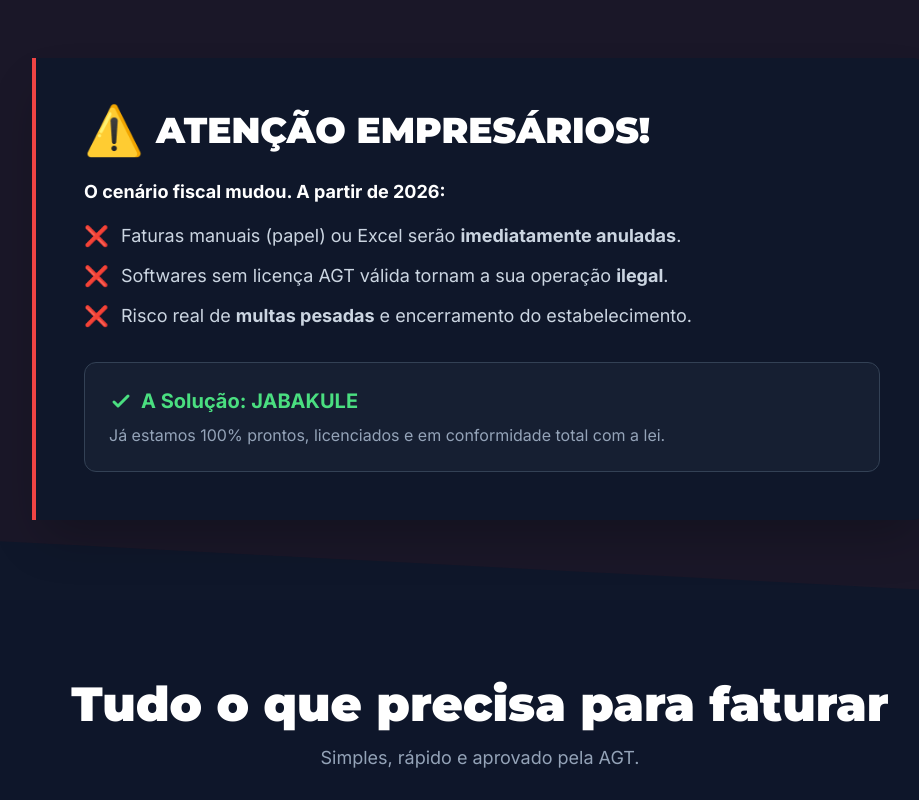
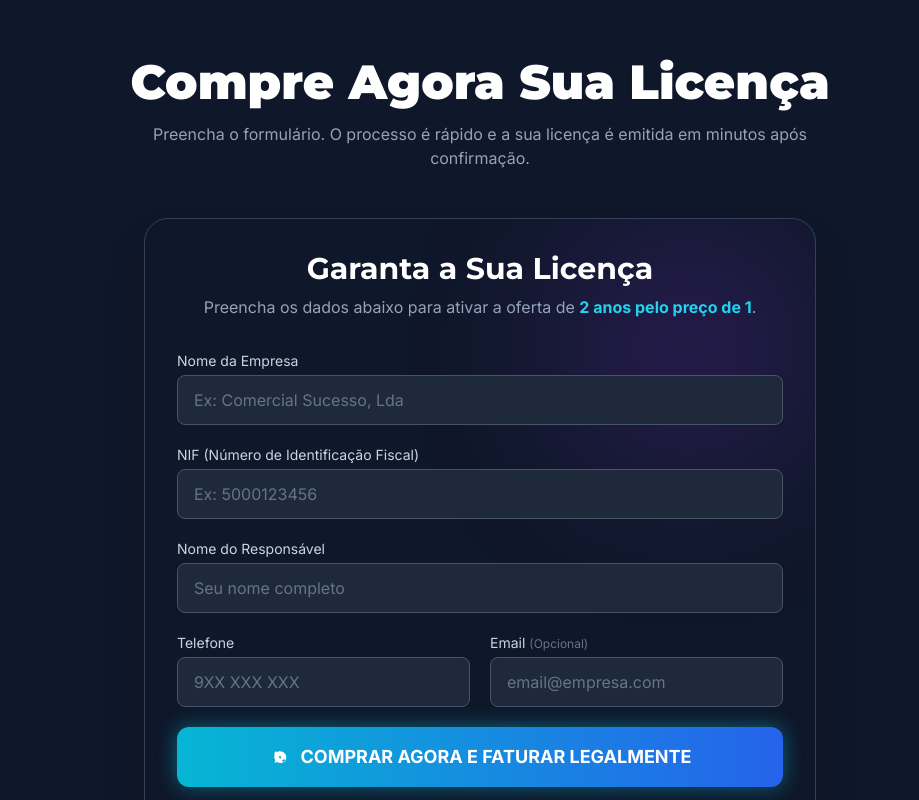
Before and after one commit to Rolymaya/jabakule, an Angular app: page / in a window 1280 px wide. Shown: the part 900-1700 px from the top of the page, without its empty margins (160-1079 px from the left). Built offline with nearby package versions, Linux system fonts and the light colour scheme.

Commit message:
feat: reorganize landing page sections and simplify purchase form

```diff
--- a/src/app.component.ts
+++ b/src/app.component.ts
@@ -138,6 +138,19 @@
             <div class="text-2xl mb-2">🔧</div>
             <div class="font-bold text-white text-sm">Suporte 24/7</div>
           </div>
+        </div>
+      </section>
+
+      <!-- Form Section -->
+      <section id="buy" class="py-20 relative">
+        <div class="absolute inset-0 bg-grid-pattern opacity-10 pointer-events-none"></div>
+        <div class="container mx-auto px-4 lg:px-32 flex flex-col items-center">
+            <h2 class="text-3xl md:text-5xl font-black text-center text-white mb-4">Compre Agora Sua Licença</h2>
+            <p class="text-slate-400 text-center mb-12 max-w-2xl">Preencha o formulário. O processo é rápido e a sua licença é emitida em minutos após confirmação.</p>
+
+            <div class="w-full max-w-2xl">
+              <app-purchase-form></app-purchase-form>
+            </div>
         </div>
       </section>
 
@@ -320,18 +333,6 @@
         </div>
       </section>
 
-      <!-- Form Section -->
-      <section id="buy" class="py-20 relative">
-        <div class="absolute inset-0 bg-grid-pattern opacity-10 pointer-events-none"></div>
-        <div class="container mx-auto px-4 lg:px-32 flex flex-col items-center">
-            <h2 class="text-3xl md:text-5xl font-black text-center text-white mb-4">Ative o JABAKULE Agora</h2>
-            <p class="text-slate-400 text-center mb-12 max-w-2xl">Preencha o formulário. O processo é rápido e a sua licença é emitida em minutos após confirmação.</p>
-
-            <div class="w-full max-w-2xl">
-              <app-purchase-form></app-purchase-form>
-            </div>
-        </div>
-      </section>
 
       <!-- Final CTA -->
       <section class="py-20 bg-cyan-900/20 border-t border-cyan-900/50">
--- a/src/components/purchase-form.component.ts
+++ b/src/components/purchase-form.component.ts
@@ -27,9 +27,6 @@
               class="w-full bg-slate-800 border border-slate-600 rounded-lg px-4 py-3 text-white focus:outline-none focus:border-cyan-400 focus:ring-1 focus:ring-cyan-400 transition-all placeholder-slate-500"
               placeholder="Ex: Comercial Sucesso, Lda"
             >
-            @if (form.get('companyName')?.touched && form.get('companyName')?.invalid) {
-              <p class="text-red-400 text-xs mt-1">Nome da empresa é obrigatório.</p>
-            }
           </div>
 
           <!-- NIF -->
@@ -41,9 +38,6 @@
               class="w-full bg-slate-800 border border-slate-600 rounded-lg px-4 py-3 text-white focus:outline-none focus:border-cyan-400 focus:ring-1 focus:ring-cyan-400 transition-all placeholder-slate-500"
               placeholder="Ex: 5000123456"
             >
-            @if (form.get('nif')?.touched && form.get('nif')?.invalid) {
-              <p class="text-red-400 text-xs mt-1">NIF válido é obrigatório.</p>
-            }
           </div>
 
           <!-- Responsável -->
@@ -55,9 +49,6 @@
               class="w-full bg-slate-800 border border-slate-600 rounded-lg px-4 py-3 text-white focus:outline-none focus:border-cyan-400 focus:ring-1 focus:ring-cyan-400 transition-all placeholder-slate-500"
               placeholder="Seu nome completo"
             >
-            @if (form.get('responsibleName')?.touched && form.get('responsibleName')?.invalid) {
-              <p class="text-red-400 text-xs mt-1">Nome do responsável é obrigatório.</p>
-            }
           </div>
 
           <!-- Contatos Grid -->
@@ -70,9 +61,6 @@
                 class="w-full bg-slate-800 border border-slate-600 rounded-lg px-4 py-3 text-white focus:outline-none focus:border-cyan-400 focus:ring-1 focus:ring-cyan-400 transition-all placeholder-slate-500"
                 placeholder="9XX XXX XXX"
               >
-               @if (form.get('phone')?.touched && form.get('phone')?.invalid) {
-                <p class="text-red-400 text-xs mt-1">Telefone obrigatório.</p>
-              }
             </div>
             <div>
               <label class="block text-sm font-medium text-slate-300 mb-1">Email <span class="text-slate-500 text-xs font-normal">(Opcional)</span></label>
@@ -82,16 +70,13 @@
                 class="w-full bg-slate-800 border border-slate-600 rounded-lg px-4 py-3 text-white focus:outline-none focus:border-cyan-400 focus:ring-1 focus:ring-cyan-400 transition-all placeholder-slate-500"
                 placeholder="email@empresa.com"
               >
-              @if (form.get('email')?.touched && form.get('email')?.invalid) {
-                <p class="text-red-400 text-xs mt-1">Email inválido.</p>
-              }
             </div>
           </div>
 
           <!-- Botão Submit -->
           <button
             type="submit"
-            [disabled]="form.invalid || isSubmitting()"
+            [disabled]="isSubmitting()"
             class="w-full bg-gradient-to-r from-cyan-500 to-blue-600 hover:from-cyan-400 hover:to-blue-500 text-white font-bold py-4 rounded-xl shadow-[0_0_20px_rgba(6,182,212,0.5)] transform transition-all duration-300 hover:scale-[1.02] active:scale-[0.98] disabled:opacity-50 disabled:cursor-not-allowed flex items-center justify-center gap-2 mt-4 text-lg"
           >
             @if (isSubmitting()) {
@@ -120,44 +105,42 @@
 
   constructor(private fb: FormBuilder) {
     this.form = this.fb.group({
-      companyName: ['', Validators.required],
-      nif: ['', Validators.required],
-      responsibleName: ['', Validators.required],
-      phone: ['', Validators.required],
-      email: ['', [Validators.email]] // Removed Validators.required
+      companyName: [''],
+      nif: [''],
+      responsibleName: [''],
+      phone: [''],
+      email: ['']
     });
   }
 
   onSubmit() {
-    if (this.form.valid) {
     this.isSubmitting.set(true);
 
     const formValue = this.form.value;
     const phoneNumber = '244945571528';
 
     let message = `Olá, quero ativar a licença JABAKULE (Promoção 2 anos).\n\n`;
+
+    const hasData = formValue.companyName || formValue.nif || formValue.responsibleName || formValue.phone || formValue.email;
+
+    if (hasData) {
       message += `*Dados da Empresa:*\n`;
-      message += `Nome: ${formValue.companyName}\n`;
-      message += `NIF: ${formValue.nif}\n`;
-      message += `Responsável: ${formValue.responsibleName}\n`;
-      message += `Telefone: ${formValue.phone}\n`;
-
-      if (formValue.email) {
-        message += `Email: ${formValue.email}\n`;
+      if (formValue.companyName) message += `Nome: ${formValue.companyName}\n`;
+      if (formValue.nif) message += `NIF: ${formValue.nif}\n`;
+      if (formValue.responsibleName) message += `Responsável: ${formValue.responsibleName}\n`;
+      if (formValue.phone) message += `Telefone: ${formValue.phone}\n`;
+      if (formValue.email) message += `Email: ${formValue.email}\n`;
+    } else {
+      message += `Gostaria de obter mais informações sobre a licença e como proceder com a ativação.`;
     }
 
     const encodedMessage = encodeURIComponent(message);
     const url = `https://wa.me/${phoneNumber}?text=${encodedMessage}`;
 
-      // Delay slightly to show processing state, then redirect
     setTimeout(() => {
       window.open(url, '_blank');
       this.isSubmitting.set(false);
       this.form.reset();
     }, 500);
-
-    } else {
-      this.form.markAllAsTouched();
   }
 }
-}
```
Lines whose indentation alone changed are shown as unchanged.
